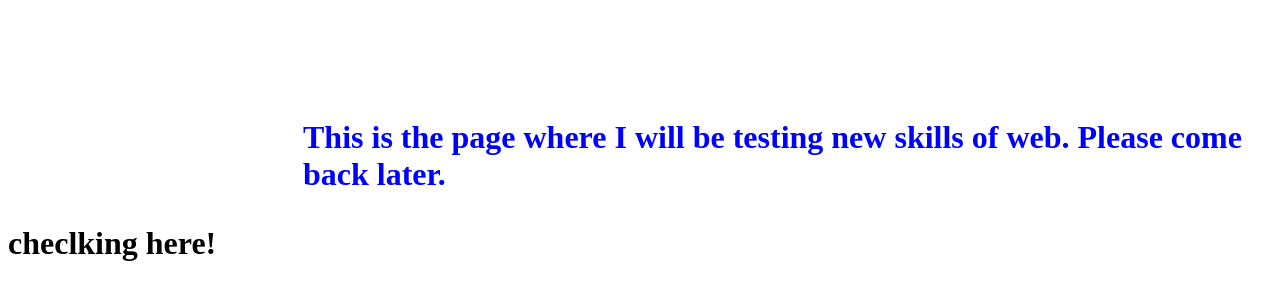
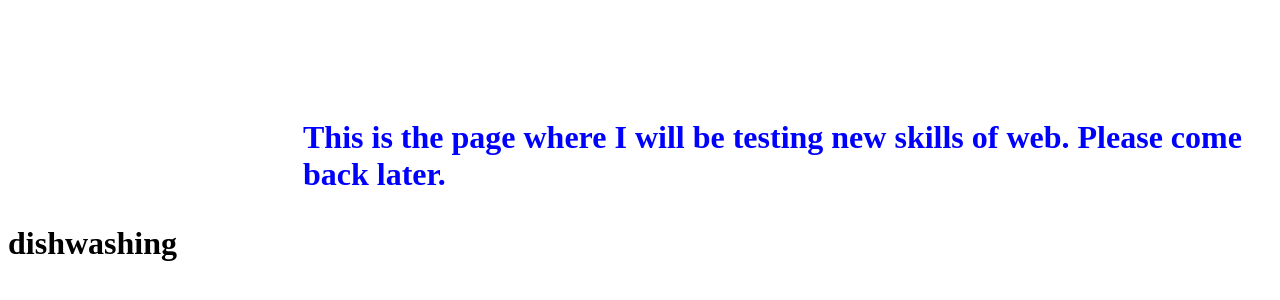
Before and after one commit to mpadel78/old-portfolio, a plain HTML site: page test.html in a window 1280 px wide. Shown: the part 126-426 px from the top of the page. Drawn offline with Linux system fonts and the light colour scheme.

Commit message:
Update test.html

```diff
--- a/test.html
+++ b/test.html
@@ -5,7 +5,7 @@
 xmlhttp.onreadystatechange = function() {
     if (this.readyState == 4 && this.status == 200) {
         var myObj = JSON.parse(this.responseText);
-        document.getElementById("test").innerHTML = myObj.[1].manish;
+        document.getElementById("test").innerHTML = myObj.Manish.Tuesday;
     }
 };
 xmlhttp.open("GET", "fetch.json", true);
```
